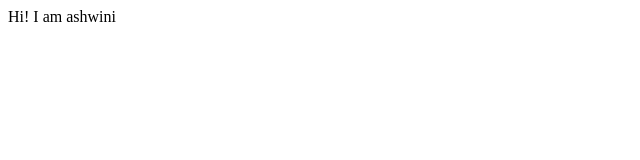
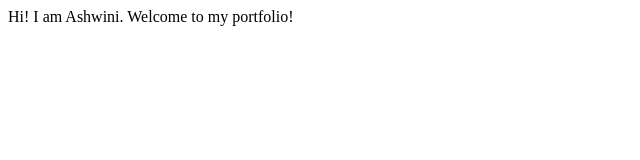
Before and after one commit to AshwiniParaye1/AshwiniParayePortfolio, a plain HTML site: page index.html in a window 1280 px wide. Shown: the whole page, without its empty margins (0-640 px from the left). Drawn offline with Linux system fonts and the light colour scheme.

Commit message:
docs: update index

```diff
--- a/index.html
+++ b/index.html
@@ -7,6 +7,8 @@
     <title>Portfolio</title>
 </head>
 <body>
-  Hi! I am ashwini
+  Hi! I am Ashwini.
+
+  Welcome to my portfolio!
 </body>
 </html>
```
